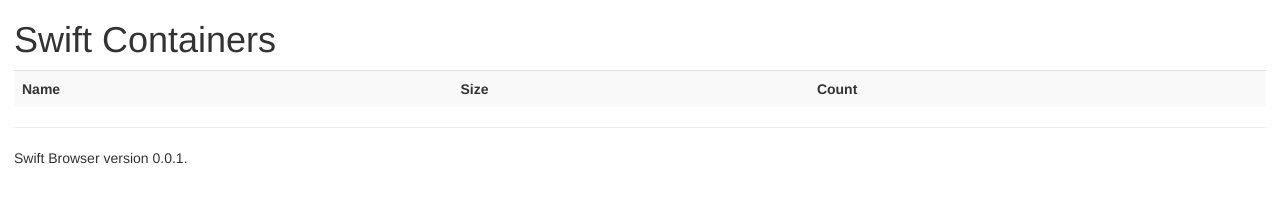
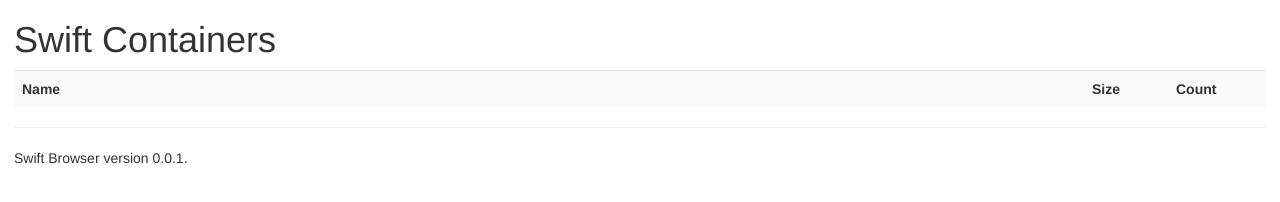
Before and after one commit to mgeisler/swift-browser, a website: page app/index.html in a window 1280 px wide. Drawn offline with nearby package versions, Linux system fonts and the light colour scheme; some packages are replaced by stand-ins of ours.

Commit message:
Set width on size and count columns

```diff
--- a/app/css/app.css
+++ b/app/css/app.css
@@ -8,6 +8,14 @@
     text-align: right;
 }
 
+th.size {
+    width: 6em;
+}
+
+th.count {
+    width: 7em;
+}
+
 span.unit {
     display: inline-block;
     min-width: 1.5em;
--- a/app/partials/root.html
+++ b/app/partials/root.html
@@ -3,8 +3,8 @@
 <table class="table table-striped">
   <tr>
     <th ng-click="updateOrderBy('name')">Name</th>
-    <th ng-click="updateOrderBy('bytes')">Size</th>
-    <th ng-click="updateOrderBy('count')">Count</th>
+    <th ng-click="updateOrderBy('bytes')" class="size">Size</th>
+    <th ng-click="updateOrderBy('count')" class="count">Count</th>
   </tr>
   <tr ng-repeat="container in containers | orderBy:orderProp">
     <td><a href="#/{{ container.name }}/">{{ container.name }}</a></td>
```
Also changed, not shown: app/partials/container.html (+1 -1 lines).
